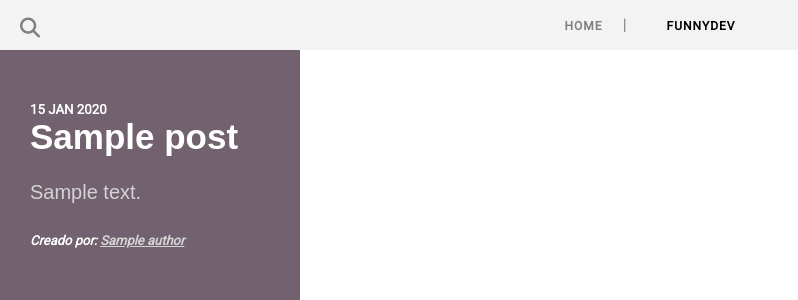
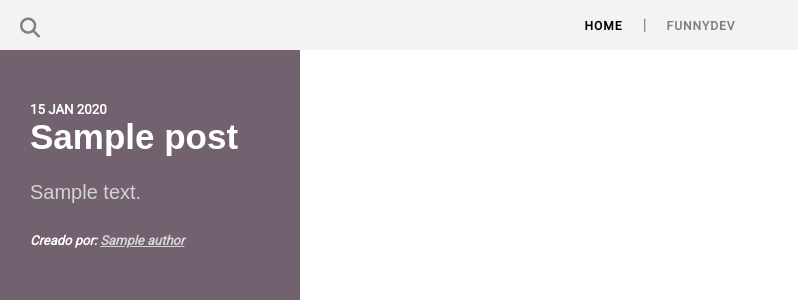
Before and after one commit to TheEnmanuel23/funnydev, a Django app: page /funnydev/ in a window 1280 px wide. Shown: the top 300 px of the page, without its empty margins (0-798 px from the left). Run offline with Django 3.2, Linux system fonts and the light colour scheme; tables that the repository leaves empty hold one stand-in row (values such as "Sample post"); some libraries are stand-ins or nearby versions; some web fonts are replaced.

Commit message:
modifique el layout cambiando el nombre de la clase de about a home ya que solo cambie el texto, e hice que el divider de home y funnydev tenga el mismo espacio entre ambos elementos del menu

```diff
--- a/src/static/css/base.css
+++ b/src/static/css/base.css
@@ -31,12 +31,12 @@ html, body {
           font-weight: bold;
           font-size: 12px;
           letter-spacing: 1px; }
+      .main-menu nav ul .home a {
+        color: black;
+        margin: 0 20px 0 0; }
       .main-menu nav ul .divider {
         color: gray;
-        margin: 0 20px 0 20px; }
-      .main-menu nav ul .funnydev a {
-        color: black;
-        margin: 0 20px 0 20px; }
+        margin: 0 20px 0 0; }
 
 form {
   position: fixed;
--- a/src/static/devoloment_static/scss/base.scss
+++ b/src/static/devoloment_static/scss/base.scss
@@ -63,17 +63,18 @@ html, body {
                     font-size: 12px;
                     letter-spacing: 1px;
                 }
+
             }
+            .home {
+                a {
+                    color: black;
+                    margin: 0 20px 0 0;
+                }
+            }
+
             .divider {
                 color: gray;
-                margin: 0 20px 0 20px;
-            }
-
-            .funnydev {
-                a {
-                    color: black;
-                    margin: 0 20px 0 20px;
-                }
+                margin: 0 20px 0 0;
             }
         }
     }
--- a/src/templates/layout.html
+++ b/src/templates/layout.html
@@ -16,7 +16,7 @@
 	  <div class="main-menu">
 	    <nav>
 	      <ul>
-	        <li class="about"><a href="{% url 'home' %}">Home</a></li>
+	        <li class="home"><a href="{% url 'home' %}">Home</a></li>
 	        <li class="divider">|</li>
 	        <li class="funnydev"><a href="{% url 'post_list' %}">FunnyDev</a></li>
 	      </ul>
```
